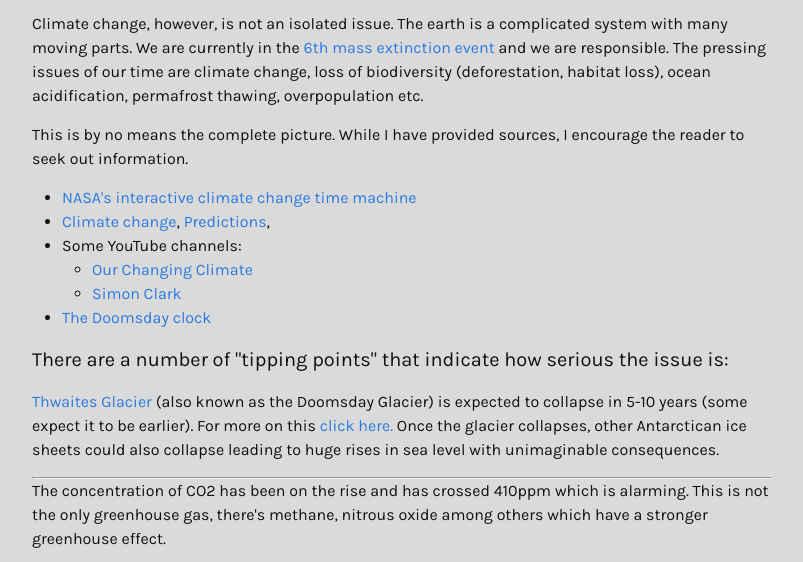
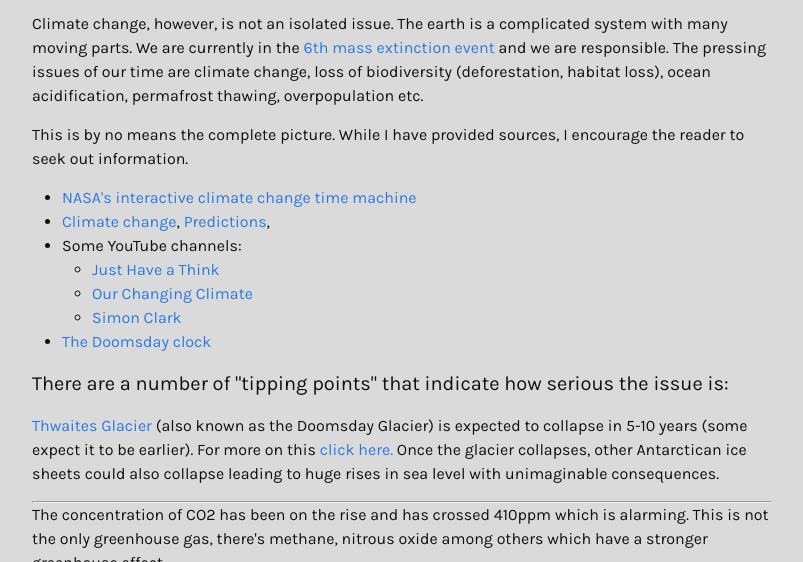
Before and after one commit to shrivathsap/shrivathsap.github.io, a Jekyll site: the page built from misc_links/climate.html, in a window 1280 px wide and 900 px high, scrolled down 308 px, cut to the strip 0-562 px from the top of the window. Shown: the whole strip, without its empty margins (238-1041 px from the left). Built offline with Jekyll 4.4.1, drawn with Linux system fonts in a browser that asks for light colours.

Commit message:
just have a think

```diff
--- a/misc_links/climate.html
+++ b/misc_links/climate.html
@@ -51,6 +51,7 @@ layout: page
 			</li>
 			<li>Some YouTube channels:
 				<ul>
+					<li><a href="https://www.youtube.com/channel/UCRBwLPbXGsI2cJe9W1zfSjQ">Just Have a Think</a></li>
 					<li><a href="https://www.youtube.com/c/OurChangingClimate">Our Changing Climate</a></li>
 					<li><a href="https://www.youtube.com/c/SimonOxfPhys">Simon Clark</a></li>
 				</ul>
```
